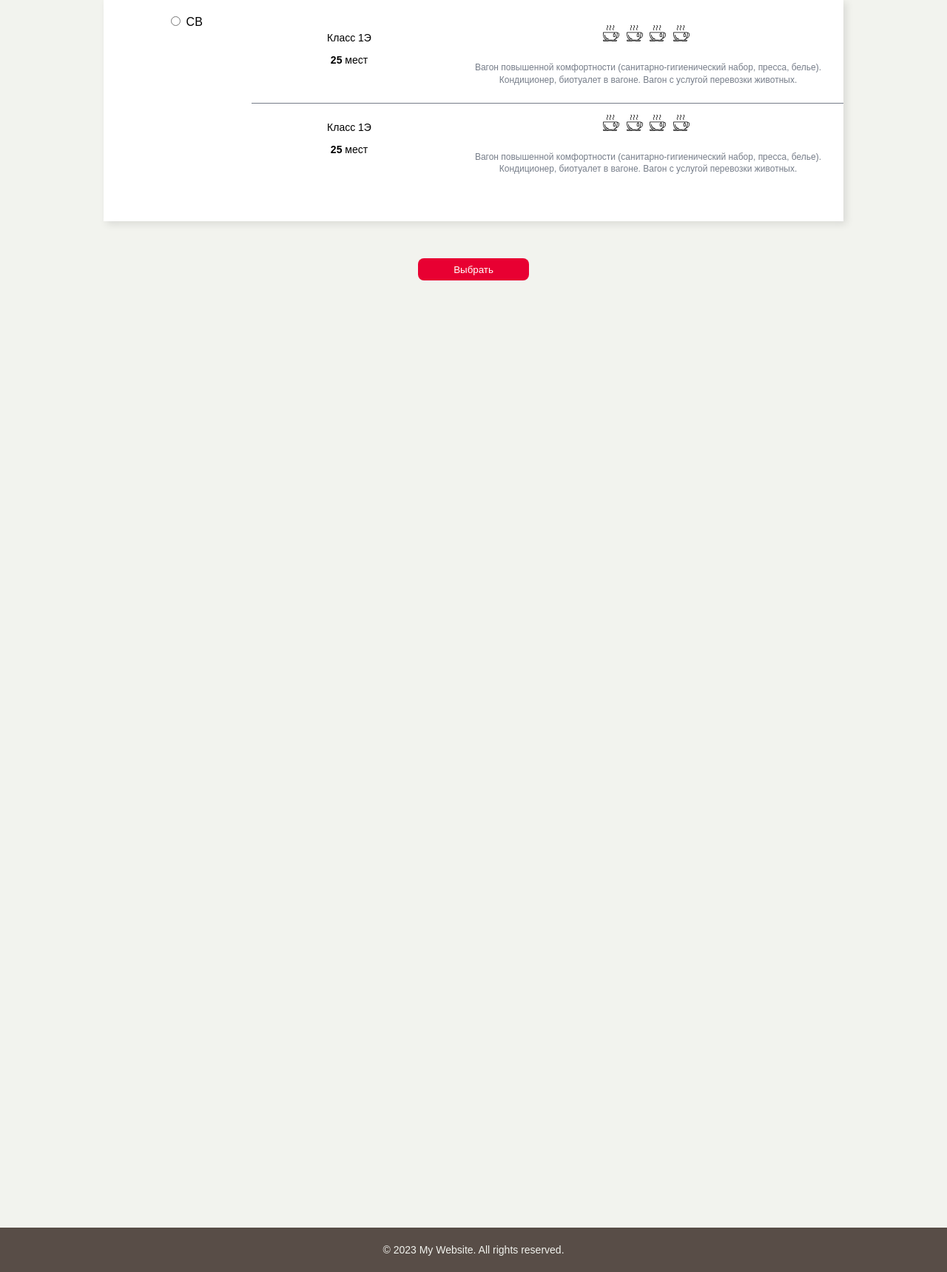
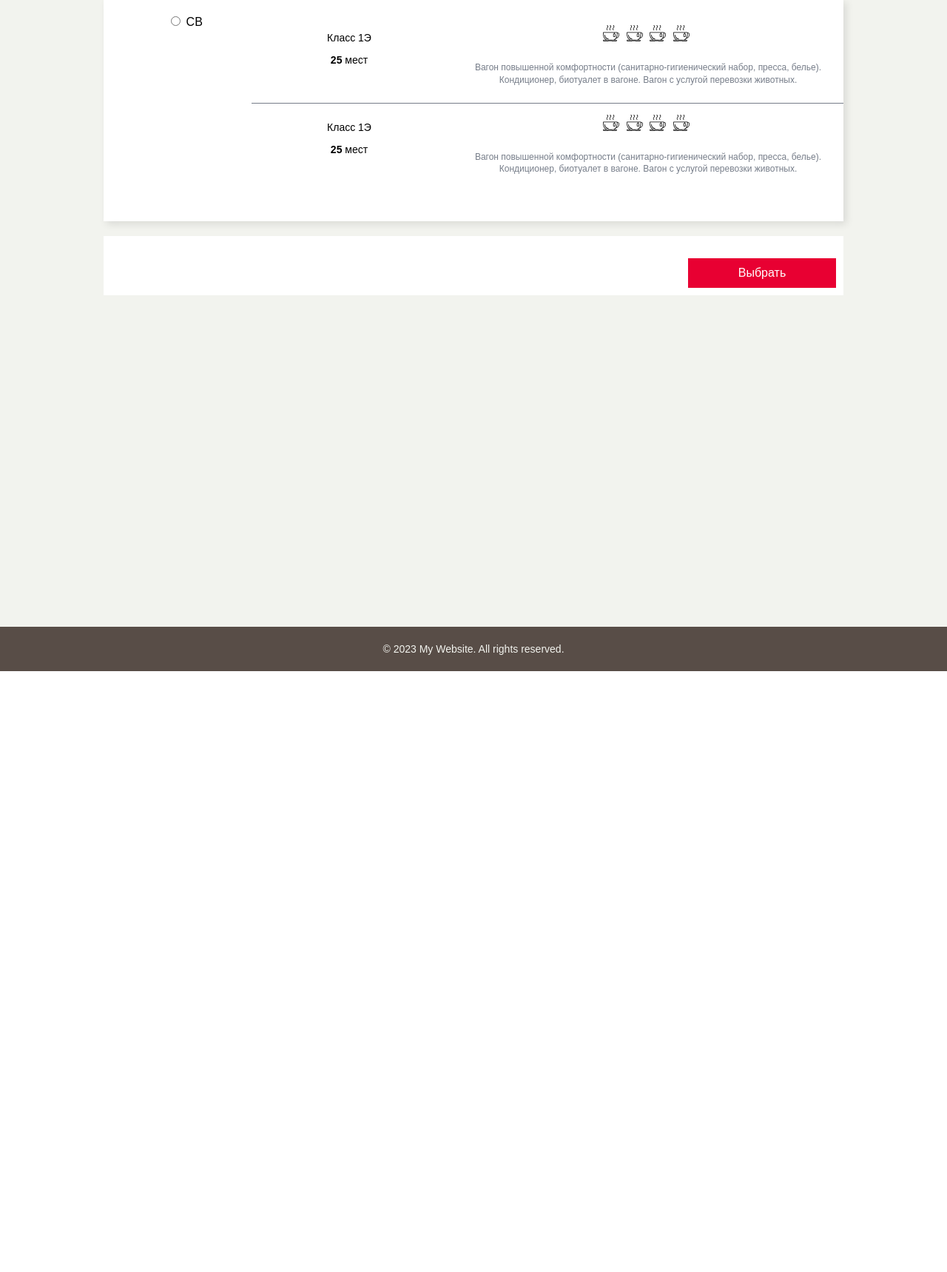
Before and after one commit to Max2288/trains_project, a Django app: page /trip/class in a window 1280 px wide. Shown: the part 907-2626 px from the top of the page at 74% size. After the commit the page ends 1814 px from the top, so only its background shows below. Run offline with Django 4.2, Linux system fonts and the light colour scheme.

Commit message:
Changed styles for main buttons

```diff
--- a/RussianRailways/static/tickets/css/base.css
+++ b/RussianRailways/static/tickets/css/base.css
@@ -97,7 +97,7 @@ header {
     align-items: center;
     height: 60px;
     font-size: 14px;
-    margin-top: 100%;
+    margin-top: 35%;
   }
 
   footer p {
--- a/RussianRailways/static/tickets/css/trip.css
+++ b/RussianRailways/static/tickets/css/trip.css
@@ -130,17 +130,27 @@ body {
   -webkit-box-shadow: 2px 2px 6px 6px rgba(0, 0, 0, 0.1);
           box-shadow: 2px 2px 6px 6px rgba(0, 0, 0, 0.1);
 }
-.main-sect .choose-btn {
-  margin-top: 30px;
-  width: 150px;
-  border-radius: 8px;
+.main-sect .button-wrapper {
+  background-color: #fff;
+  width: 960px;
+  padding: 20px;
+  display: -webkit-box;
+  display: -ms-flexbox;
+  display: flex;
+  margin: auto;
+}
+.main-sect .button-wrapper .choose-btn {
+  position: relative;
+  left: 770px;
+  top: 10px;
+  width: 200px;
   border: none;
-  height: 30px;
-  font-weight: 16px;
+  height: 40px;
+  font-size: 16px;
   color: white;
   background-color: #e80032;
 }
-.main-sect .choose-btn:hover {
+.main-sect .button-wrapper .choose-btn:hover {
   background-color: #333;
 }
 
--- a/RussianRailways/static/tickets/scss/trip.scss
+++ b/RussianRailways/static/tickets/scss/trip.scss
@@ -113,13 +113,20 @@ body {
     .form-field:hover{
         box-shadow: 2px 2px 6px 6px rgba(0, 0, 0, 0.1);
     }
+    .button-wrapper{
+        background-color: #fff;
+        width: 960px;
+        padding: 20px;
+        display: flex;
+        margin: auto;
         .choose-btn {
-        margin-top: 30px;
-        width: 150px;
-        border-radius: 8px;
+            position: relative;
+            left: 770px;
+            top: 10px;
+            width: 200px;
             border: none;
-        height: 30px;
-        font-weight: 16px;
+            height: 40px;
+            font-size: 16px;
             color: white;
             background-color: #e80032;
         }
@@ -128,6 +135,8 @@ body {
         }
     }
 
+}
+
 .bordered {
     border: 2px solid #e80032;
 }
--- a/RussianRailways/templates/tickets/trip.html
+++ b/RussianRailways/templates/tickets/trip.html
@@ -131,8 +131,10 @@
             </div>
             {% endfor %}
 
+            <div class="button-wrapper">
+                <button class="choose-btn" type="submit">Выбрать</button>
+            </div>
 
-            <button class="choose-btn" type="submit">Выбрать</button>
         </form>
     </div>
     <script>
```
Also changed, not shown: RussianRailways/static/tickets/css/buy-ticket.css (+3 -4 lines), RussianRailways/static/tickets/css/passanger-info.css (+3 -4 lines), RussianRailways/static/tickets/css/seats.css (+6 -7 lines), RussianRailways/static/tickets/css/tickets.css (+12 -5 lines), RussianRailways/static/tickets/scss/buy-ticket.scss (+9 -10 lines), RussianRailways/static/tickets/scss/passanger-info.scss (+5 -6 lines), RussianRailways/static/tickets/scss/seats.scss (+6 -7 lines), RussianRailways/static/tickets/scss/tickets.scss (+10 -6 lines). Lines whose indentation alone changed are shown as unchanged.
